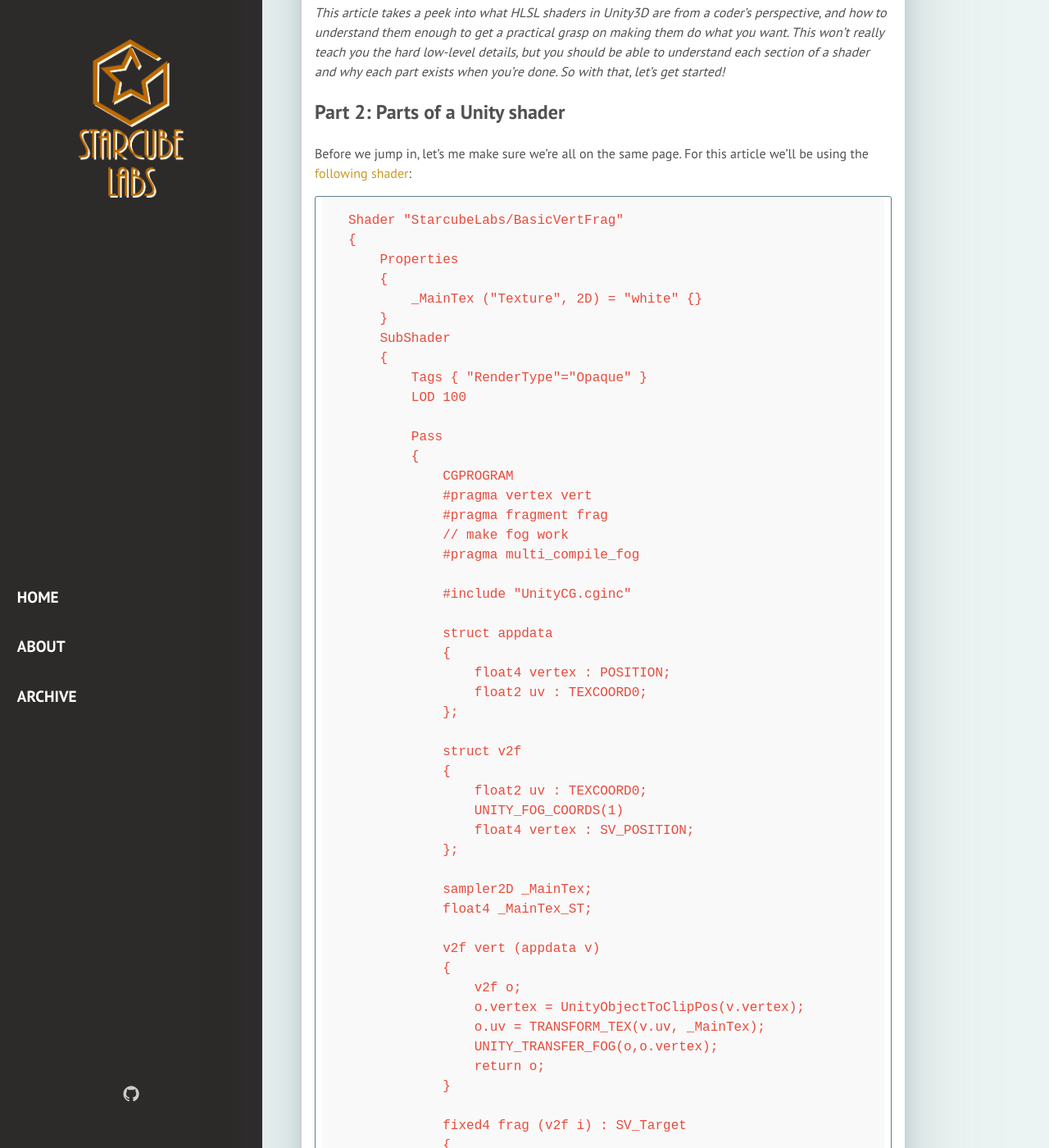
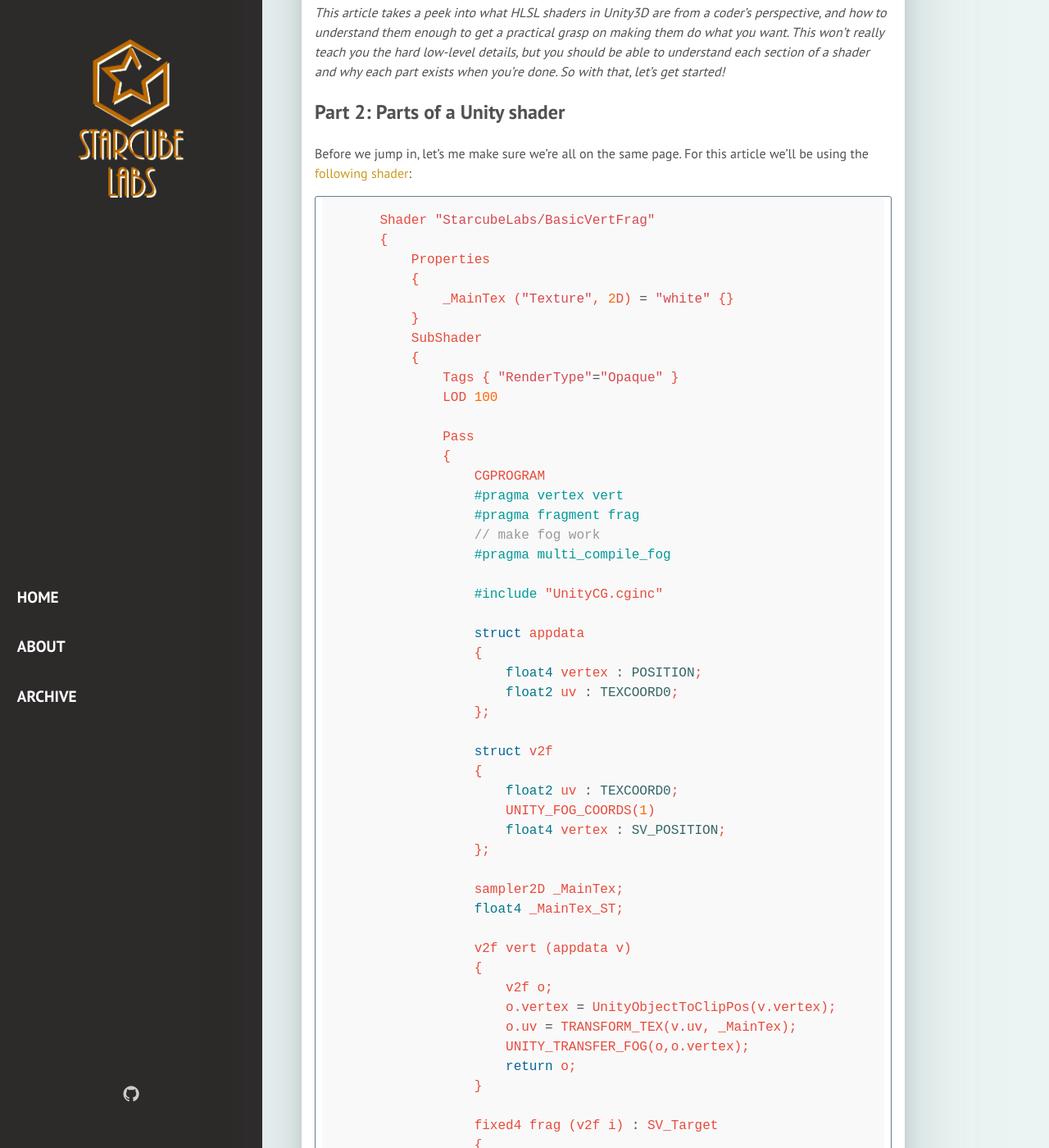
Before and after one commit to StarcubeLabs/StarcubeLabs.github.io, a Jekyll site: the page built from _posts/2022-05-14-unity-shader-beginners-pt2.markdown, in a window 1280 px wide and 1400 px high, scrolled down 682 px. Shown: the whole window at 82% size. Built offline with Jekyll 4.4.1, drawn with Linux system fonts in a browser that asks for light colours; some web fonts are replaced; some of the changed text lies outside the part shown.

Commit message:
Finished up some more header stuff, added some HLSL code blocks, removed another hidden code section.

````diff
--- a/_posts/2022-05-14-unity-shader-beginners-pt2.markdown
+++ b/_posts/2022-05-14-unity-shader-beginners-pt2.markdown
@@ -17,7 +17,7 @@
 
 Before we jump in, let's me make sure we're all on the same page. For this article we'll be using the [following shader](https://github.com/StarcubeLabs/StarcubeLabs.github.io/blob/30d964ba4078f34797c627230a81648608898b28/assets/examplecode/BasicVertFrag.shader):
 
-
+```hlsl
     Shader "StarcubeLabs/BasicVertFrag"
     {
         Properties
@@ -76,7 +76,7 @@
             }
         }
     }
-
+```
 
 <br>
 
@@ -140,11 +140,8 @@
 This section of the shader is kind of unique in that its function is to declare **how many resources your shader is going to use** as a whole via including descriptive **Tags** and other **Sub-Attributes**. Depending on what is declared here, the shader will be wholly capable or incapable of specific things. This example shader we are looking at is currently not tagged to be able to use Transparency or any alpha channel of any kind.
 
 If, for example, we wanted a shader that was capable for transparency, the Tag section would look like this:
-<details>
-<summary> <i>Example Transparent Tag Attribute Section</i> </summary>
 
-<span style="display:table; background-color:gray;">
-
+```hlsl
     SubShader
     {
 			Tags { "RenderType" = "Transparent" "Queue" = "Transparent" }
@@ -153,9 +150,9 @@
 			Blend SrcAlpha OneMinusSrcAlpha
 			CGPROGRAM
 
-</span>
+```
 
-</details>
+
 
 <br>
 
@@ -268,7 +265,7 @@
 
 <br>
 
-### P2-F: **Pragma Method Manifestation**
+### P2-F:<span style="color:white;  background-color:purple;"> **Pragma Method Manifestation**</span>
 
 This is it. Where it all comes together. The color coding here is *purple*, because it involves every other part of the shader we've looked at so far.
 
````
